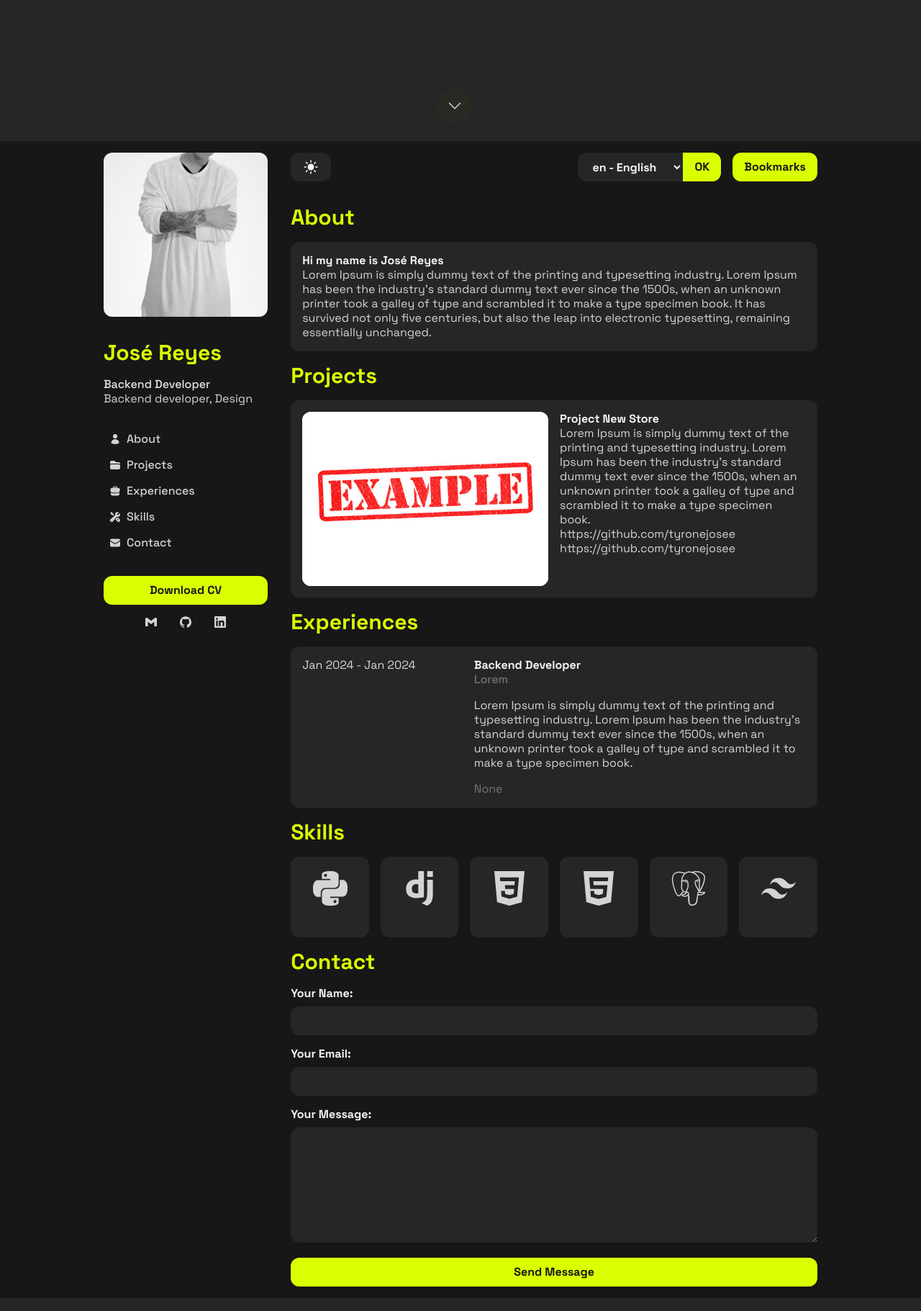
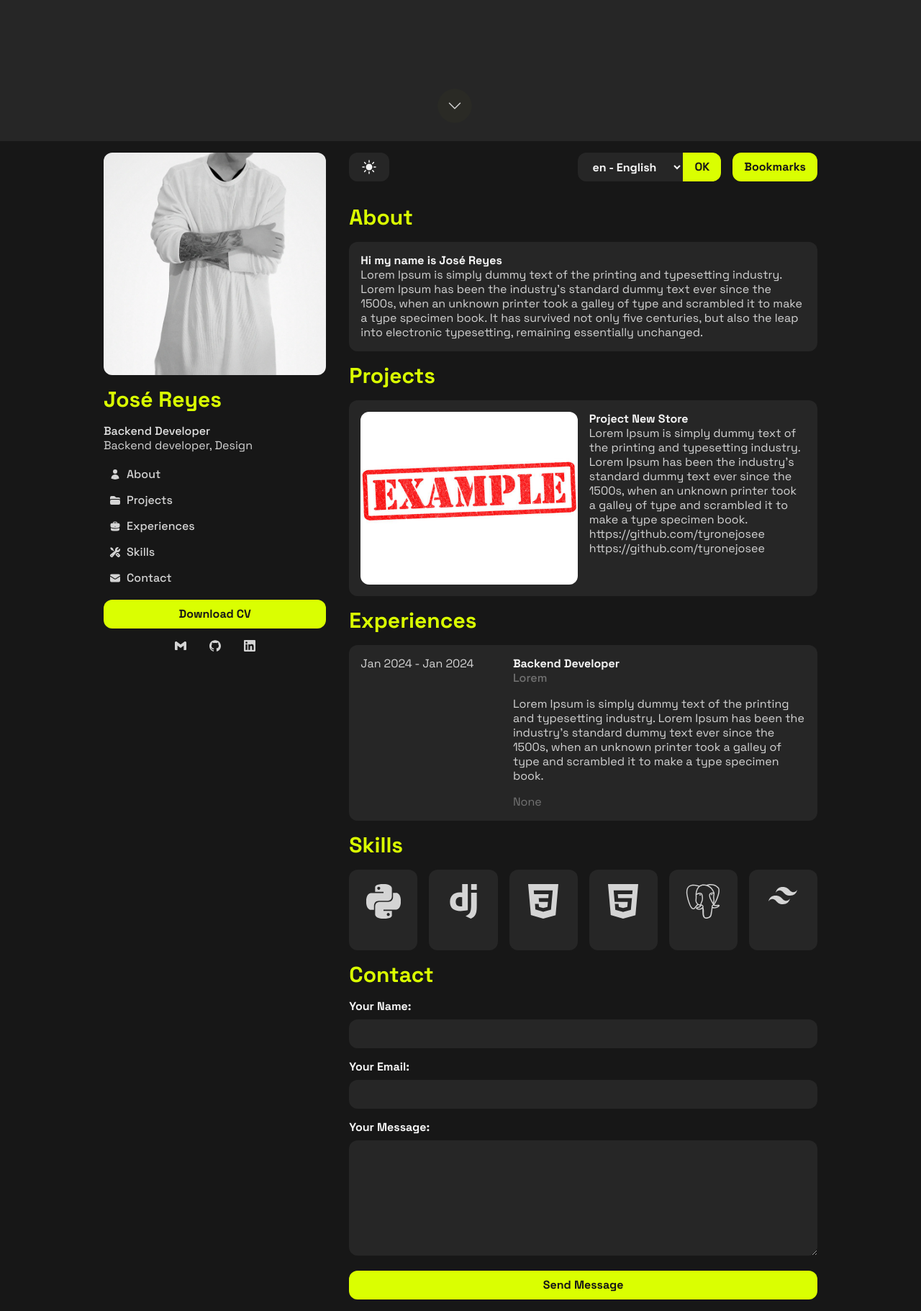
Before and after one commit to tyronejosee/project_portfolio, a Django app: page / in a window 1280 px wide. Shown: the part 604-2425 px from the top of the page at 72% size. Run offline with Django 5.2, Linux system fonts and the light colour scheme; data comes from the database, SQL or seed files in the repository.

Commit message:
Add responsiveness to project.

```diff
--- a/static/css/output.css
+++ b/static/css/output.css
@@ -841,17 +842,20 @@ video {
 
 .project__grid {
   display: grid;
-  grid-template-columns: repeat(2, minmax(0, 1fr));
+  grid-template-columns: repeat(1, minmax(0, 1fr));
   gap: 1rem;
-  padding: 1rem;
+}
+
+@media (min-width: 640px) {
+  .project__grid {
+    grid-template-columns: repeat(2, minmax(0, 1fr));
+  }
 }
 
 .project__img {
-  height: 100%;
-  width: 100%;
+  height: 15rem;
+  overflow: hidden;
   border-radius: 0.75rem;
-  --tw-bg-opacity: 1;
-  background-color: rgb(218 255 1 / var(--tw-bg-opacity));
 }
 
 /* Experience */
@@ -920,19 +925,21 @@ video {
 
 .sidebar > :not([hidden]) ~ :not([hidden]) {
   --tw-space-y-reverse: 0;
-  margin-top: calc(2rem * calc(1 - var(--tw-space-y-reverse)));
-  margin-bottom: calc(2rem * var(--tw-space-y-reverse));
+  margin-top: calc(1rem * calc(1 - var(--tw-space-y-reverse)));
+  margin-bottom: calc(1rem * var(--tw-space-y-reverse));
 }
 
 .sidebar {
   padding: 1rem;
   transition-property: transform;
   transition-timing-function: cubic-bezier(0.4, 0, 0.2, 1);
-  transition-duration: 300ms;
-}
-
-@media (min-width: 640px) {
+  transition-delay: 1000ms;
+  transition-duration: 500ms;
+}
+
+@media (min-width: 768px) {
   .sidebar {
+    display: block;
     width: 33.333333%;
     --tw-translate-x: 0px;
     transform: translate(var(--tw-translate-x), var(--tw-translate-y)) rotate(var(--tw-rotate)) skewX(var(--tw-skew-x)) skewY(var(--tw-skew-y)) scaleX(var(--tw-scale-x)) scaleY(var(--tw-scale-y));
@@ -1139,8 +1146,26 @@ video {
 
 .skill__grid {
   display: grid;
-  grid-template-columns: repeat(6, minmax(0, 1fr));
+  grid-template-columns: repeat(4, minmax(0, 1fr));
   gap: 1rem;
+}
+
+@media (min-width: 640px) {
+  .skill__grid {
+    grid-template-columns: repeat(6, minmax(0, 1fr));
+  }
+}
+
+@media (min-width: 768px) {
+  .skill__grid {
+    grid-template-columns: repeat(5, minmax(0, 1fr));
+  }
+}
+
+@media (min-width: 1024px) {
+  .skill__grid {
+    grid-template-columns: repeat(6, minmax(0, 1fr));
+  }
 }
 
 .skill__icon {
@@ -1219,6 +1240,13 @@ video {
   margin-top: auto;
 }
 
+.line-clamp-3 {
+  overflow: hidden;
+  display: -webkit-box;
+  -webkit-box-orient: vertical;
+  -webkit-line-clamp: 3;
+}
+
 .block {
   display: block;
 }
@@ -1344,6 +1384,14 @@ video {
   overflow: hidden;
 }
 
+.overflow-x-clip {
+  overflow-x: clip;
+}
+
+.text-nowrap {
+  text-wrap: nowrap;
+}
+
 .rounded {
   border-radius: 0.25rem;
 }
@@ -1380,14 +1428,18 @@ video {
   background-color: rgb(187 247 208 / var(--tw-bg-opacity));
 }
 
-.bg-neutral-800 {
-  --tw-bg-opacity: 1;
-  background-color: rgb(38 38 38 / var(--tw-bg-opacity));
-}
-
-.bg-neutral-500 {
-  --tw-bg-opacity: 1;
-  background-color: rgb(115 115 115 / var(--tw-bg-opacity));
+.bg-neutral-700 {
+  --tw-bg-opacity: 1;
+  background-color: rgb(64 64 64 / var(--tw-bg-opacity));
+}
+
+.bg-transparent {
+  background-color: transparent;
+}
+
+.object-cover {
+  -o-object-fit: cover;
+     object-fit: cover;
 }
 
 .p-2 {
@@ -1513,17 +1562,18 @@ html {
   }
 }
 
+@media (min-width: 768px) {
+  .md\:w-2\/3 {
+    width: 66.666667%;
+  }
+}
+
 :is(:where(.dark) .dark\:block) {
   display: block;
 }
 
 :is(:where(.dark) .dark\:hidden) {
   display: none;
-}
-
-:is(:where(.dark) .dark\:bg-chartreuse-400) {
-  --tw-bg-opacity: 1;
-  background-color: rgb(218 255 1 / var(--tw-bg-opacity));
 }
 
 :is(:where(.dark) .dark\:text-gray-400) {
--- a/static/js/main.js
+++ b/static/js/main.js
@@ -16,3 +16,13 @@ document.addEventListener('DOMContentLoaded', function () {
         }
     });
 });
+
+document.addEventListener('DOMContentLoaded', function () {
+    const toggleHidden = document.getElementById('toggleHidden');
+    const introSection = document.getElementById('intro-section');
+
+    toggleHidden.addEventListener('click', function (event) {
+        event.preventDefault();
+        introSection.style.display = 'none';
+    });
+});
--- a/tailwind.config.js
+++ b/tailwind.config.js
@@ -23,6 +23,9 @@ module.exports = {
       fontFamily: {
         body: ['SpaceGrotesk', 'sans-serif']
       },
+      gridTemplateColumns: {
+        '48': 'repeat(48, minmax(0, 1fr))',
+      },
     },
   },
   darkMode: 'class',
--- a/templates/base/landing.html
+++ b/templates/base/landing.html
@@ -15,9 +15,9 @@
   {% for project in projects %}
   <article class="project__grid">
     <figure class="project__img">
-      <img src="{{ project.image.url }}" alt="{{ project.title }}" class="rounded-xl">
+      <img src="{{ project.image.url }}" alt="{{ project.title }}" class="object-cover w-full h-full">
     </figure>
-    <div>
+    <div class="overflow-x-clip">
       <h3 class="text__bold">{{ project.title }}</h3>
       <span class="block">{{ project.description }}</span>
       <span class="block">{{ project.repository }}</span>
--- a/templates/includes/intro.html
+++ b/templates/includes/intro.html
@@ -14,7 +14,7 @@
       </div>
       <div class="w-full h-96 bg-chartreuse-400 rounded-xl"></div>
     </div>
-    <a href="{% url 'home:landing_view' %}#main-content" class="mt-auto flex justify-center items-center animate-bounce">
+    <a href="{% url 'home:landing_view' %}#main-content" id="toggleHidden" class="mt-auto flex justify-center items-center animate-bounce">
       <div class="relative flex h-10 w-10">
         <span class="w-6 h-6 rounded-full animate-ping absolute inline-flex bg-chartreuse-400"></span>
         <svg xmlns="http://www.w3.org/2000/svg" viewBox="0 0 24 24" fill="currentColor" class="relative w-6 h-6 inline-flex">
--- a/templates/includes/sidebar.html
+++ b/templates/includes/sidebar.html
@@ -13,10 +13,10 @@
   <figure>
     <img src="{{ portfolio.image_file.url }}" alt="{{ portfolio.full_name }}" class="sidebar__avatar">
   </figure>
-  <div class="section">
-    <h1 class="section__title">{{ portfolio.full_name }}</h1>
+  <h1 class="section__title text-nowrap">{{ portfolio.full_name }}</h1>
+  <div>
     <span class="text__medium block">{{ portfolio.specialization }}</span>
-    <span>{{ portfolio.bio }}</span>
+    <span class="line-clamp-3">{{ portfolio.bio }}</span>
   </div>
   <nav class="sidebar__nav">
     <ul class="space-y-2">
--- a/templates/layouts/base.html
+++ b/templates/layouts/base.html
@@ -17,7 +17,7 @@
   <main class="content__wrapper" id="main-content">
     <section class="flex">
       {% include 'includes/sidebar.html' %}
-      <div class="w-full px-4 pb-4 space-y-4">
+      <div class="w-full md:w-2/3 px-4 pb-4 space-y-4">
         {% include 'includes/navbar.html' %}
         {% block content %}{% endblock content %}
       </div>
```
Also changed, not shown: other parts of static/css/output.css (+39 -32 lines), static/css/input.css (+5 -5 lines), templates/layouts/utils.html (+29 -0 lines).
